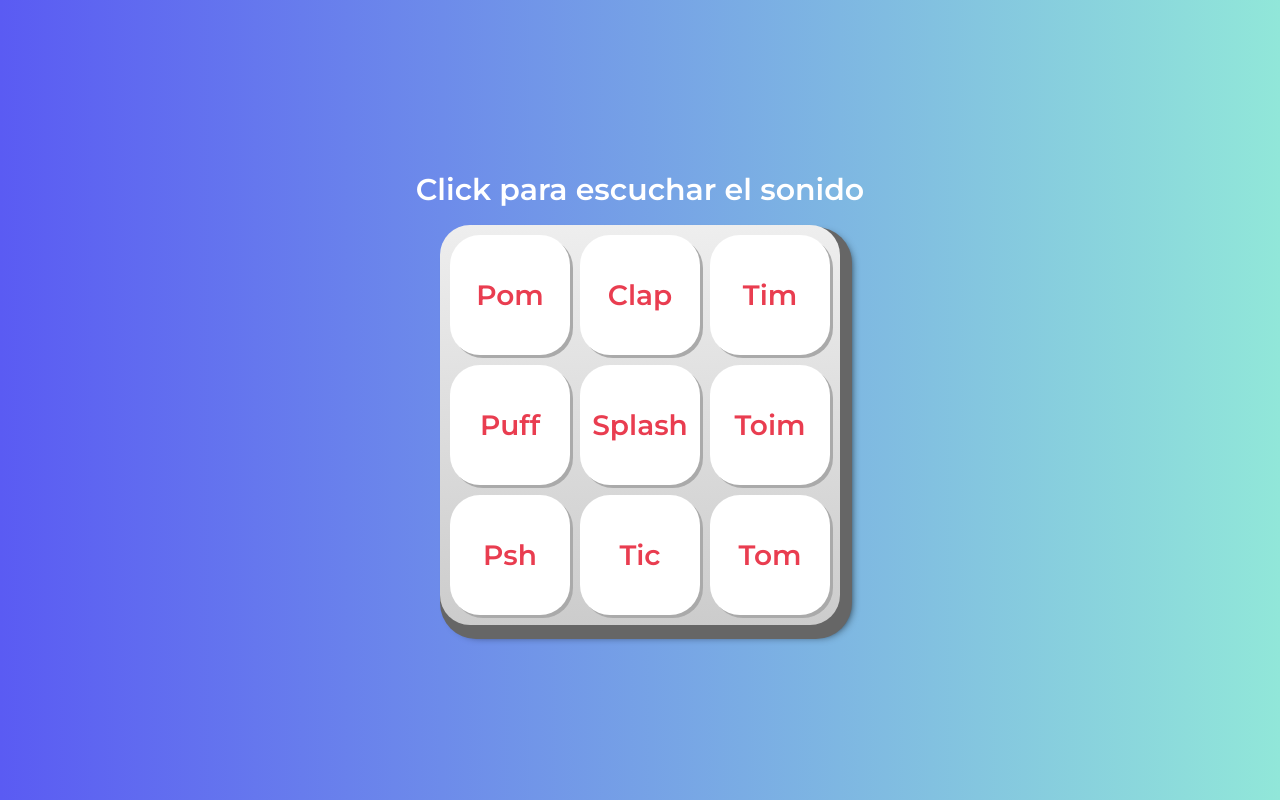
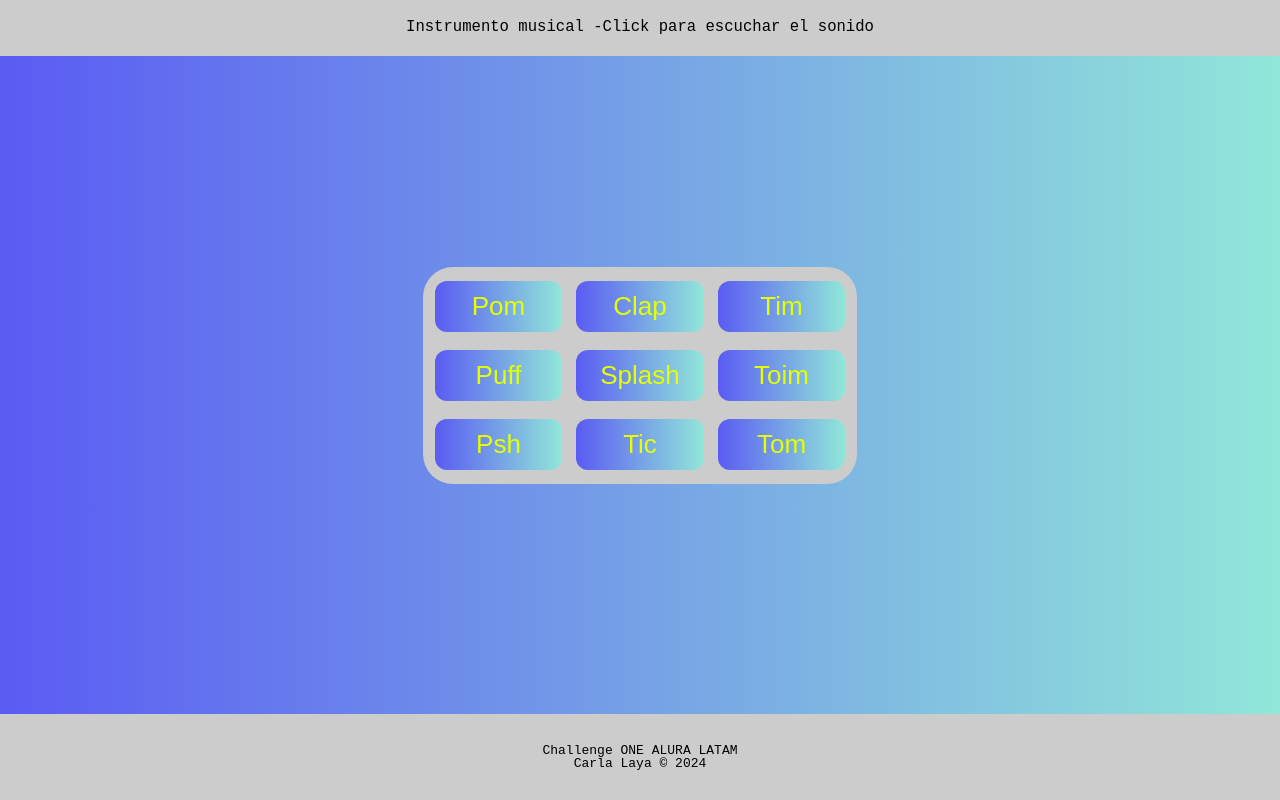
Before and after one commit to carlaLaya/instrumento_musical, a plain HTML site: page index.html in a window 1280 px wide. Drawn offline with Linux system fonts and the light colour scheme.

Commit message:
arreglos en css

```diff
--- a/css/estilos.css
+++ b/css/estilos.css
@@ -7,60 +7,49 @@
 }
 
 body {
-  align-items: center;
-  /*azul celeste */
-  background: #5a5bf3;
-  background: -moz-linear-gradient(left, #5a5bf3 0%, #91e7d9 100%);
-  background: -webkit-linear-gradient(left, #5a5bf3 0%,#91e7d9 100%);
+  font-family: 'Arial', sans-serif;
   background: linear-gradient(to right, #5a5bf3 0%,#91e7d9 100%);
-
+  margin: 0;
+  padding: 0;
   display: flex;
   justify-content: center;
-  flex-direction: column;
-  font-family: 'Montserrat', sans-serif;
-  min-height: 100vh;
+  align-items: center;
+  height: 100vh;
+}
+
+header {
+  position: absolute;
+  top: 0;
+  width: 100%;
+  padding: 20px;
+  background-color: #cccccc;
+  color:black;
+  text-align: center;
 }
 
 h1 {
-  color: var(--blanco);
-  margin-bottom: 20px;
-  font-weight: 600;
+  font-weight: 500;
+  margin: 0;
+  font-size: larger;
+  font-family: monospace;
+}
+.tecla {
+  background: linear-gradient(to right, #5a5bf3 0%,#91e7d9 100%);
+  border: none;
+  color: var(--luz) ;/* color del texto */
+  text-align: center;
+  text-decoration: none;
+  display: inline-block;
+  font-size: 26px;
+  margin: 4px 2px;
+  cursor: pointer;
+  border-radius: 12px; /* bordes redondeados */
+  padding: 10px 24px; /* espacio alrededor del texto */
+
 }
 
-h2 {
-  color: var(--blanco);
-  margin-bottom: 30px;
-  font-weight: 700;
-}
-
-h6 {
-  color: var(--blanco);
-  margin-bottom: 60px;
-  font-weight: 800;
-}
-
-.teclado {
-  background: linear-gradient(to bottom, #eeeeee 0%,#cccccc 100%);
-  box-shadow: 6px 8px 0 6px #666, 10px 10px 10px #000;
-  border-radius: 30px;
-  display: grid;
-  gap: 10px;
-  grid-template-columns: repeat(3, 1fr);
-  padding: 10px;
-}
-
-.tecla {
-  background-color: var(--blanco);
-  border-radius: 30px;
-  box-shadow: 3px 3px 0 var(--gris);
-  color: var(--rojo);
-  cursor: pointer;
-  height: 120px;
-  font-size: 1.75em;
-  font-weight: bold;
-  line-height: 120px;
-  text-align: center;
-  width: 120px;
+.tecla:hover {
+  background-color: #45a049; /* color de fondo al pasar el mouse */
 }
 
 .tecla.activa,
@@ -83,35 +72,6 @@ h6 {
   box-shadow: 3px 3px 0 var(--rojo-oscuro) inset, 1px 1px 10px var(--luz);
 }
 
-
-css
-* {
-  box-sizing: border-box;
-}
-
-body {
-  display: flex;
-  justify-content: center;
-  align-items: center;
-  flex-direction: column;
-  background-color: #191919;
-  min-height: 100vh;
-}
-
-input {
-  border: none;
-  color: inherit;
-  font-size: inherit;
-  font-weight: inherit;
-  font-family: inherit;
-}
-
-h1 {
-  font-family: 'Montserrat', sans-serif;
-  font-size: 30px;
-  color: #fff;
-}
-
 .teclado {
   display: grid;
   grid-template-columns: repeat(3, 1fr);
@@ -119,24 +79,55 @@ h1 {
   background-color: #cccccc;
   border-radius: 30px;
   padding: 10px;
+  margin-top: -50px; /* Esto moverá el título más arriba */
+
 }
 
-input[type=button] {
-  border-radius: 20px;
-  cursor: pointer;
-  font-family: 'Montserrat', sans-serif;
-  height: 80px;
-  width: 80px;
+
+/* Footer */
+#contacto {
+  position: fixed;
+  bottom: 0;
+  padding: 30px 0;
+  text-align: center;
+  animation: fadeInUp 1s ease-in-out;
+  background-color: #cccccc;
+  width: 100%;
+  position: fixed;
+  font-family: monospace;
+
 }
 
-input[type=tel] {
-  background-color: #cccccc;
-  border-radius: 10px;
-  font-family: monospace;
-  font-size: 22px;
-  height: 40px;
-  margin-bottom: 24px;
-  padding: 10px;
-  text-align: center;
-  width: 280px;
+
+ /*RESPONSIVE */
+@media (max-width: 767px) {
+  #contacto {
+    padding: 40px 20px;
+  }
+  .footer {
+    position: static;
 }
+  #contacto h4 {
+    font-size: 22px;
+  }
+
+  #contacto h6 {
+    font-size: 16px;
+  }
+
+  #contacto .redes a {
+    font-size: 18px;
+    margin: 0 10px;
+  }
+}
+
+@keyframes fadeInUp {
+  0% {
+    opacity: 0;
+    transform: translateY(50px);
+  }
+  100% {
+    opacity: 1;
+    transform: translateY(0);
+  }
+}
--- a/index.html
+++ b/index.html
@@ -1,6 +1,5 @@
 <!DOCTYPE html>
 <html lang="es">
-
 <head>
     <meta charset="UTF-8">
     <meta http-equiv="X-UA-Compatible" content="IE=edge">
@@ -13,8 +12,10 @@
     <link rel="stylesheet" href="css/reset.css">
     <link rel="stylesheet" href="css/estilos.css">
 </head>
+<header>
+<h1>Instrumento musical -Click para escuchar el sonido</h1>
+</header>
 <body>
-    <h1 id="titulo">Click para escuchar el sonido</h1>
     <section class="teclado" id="tecla">
         <button class="tecla tecla_pom" >Pom</button>
         <button class="tecla tecla_clap" >Clap</button>
@@ -39,6 +40,12 @@
     <audio src="sounds/keyx.wav" id="sonido_tecla_tic"></audio>
     <audio src="sounds/keyc.wav" id="sonido_tecla_tom"></audio>
     </section>
+    <section id="contacto">
+        <footer>
+                <p>Challenge ONE ALURA LATAM </p>
+                <p>Carla Laya &copy; 2024</p>
+        </footer>
+    </section>
     <script src="main.js"></script>
 </body>
 
```
